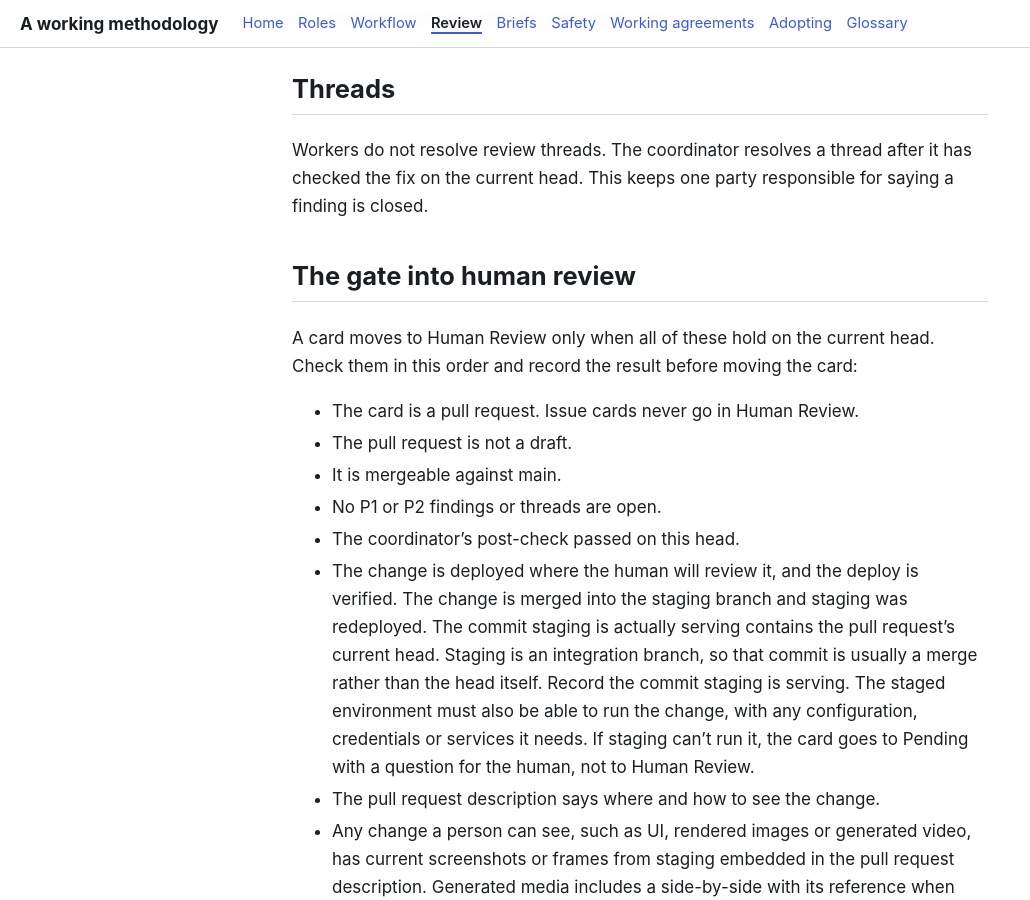
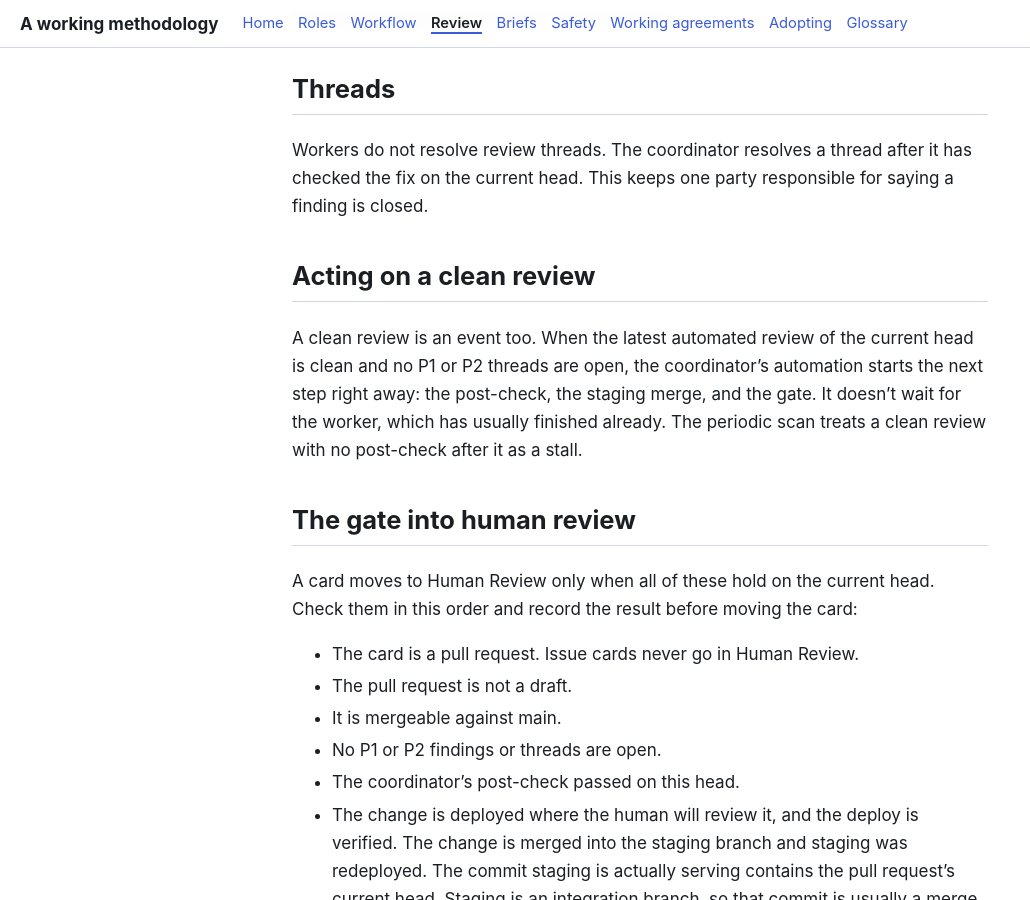
Before and after one commit to tangentcode/methodology, a Jekyll site: the page built from review.md, in a window 1280 px wide and 900 px high, scrolled down 3414 px. Shown: the whole window, without its empty margins (0-1030 px from the left). Built offline with Jekyll 4.4.1, drawn with Linux system fonts in a browser that asks for light colours; our own code applies the rules of GitHub Pages for plain Markdown files.

Commit message:
Review: a clean review is an event that starts the next step (#20)
Co-authored-by: tangentstorm <tangentstorm@users.noreply.github.com>
Co-authored-by: tangentstorm <2150613+tangentstorm@users.noreply.github.com>

```diff
--- a/review.md
+++ b/review.md
@@ -52,6 +52,10 @@ The coordinator includes this rule in every message that relays a finding. If a
 
 Workers do not resolve review threads. The coordinator resolves a thread after it has checked the fix on the current head. This keeps one party responsible for saying a finding is closed.
 
+## Acting on a clean review
+
+A clean review is an event too. When the latest automated review of the current head is clean and no P1 or P2 threads are open, the coordinator's automation starts the next step right away: the post-check, the staging merge, and the gate. It doesn't wait for the worker, which has usually finished already. The periodic scan treats a clean review with no post-check after it as a stall.
+
 ## The gate into human review
 
 A card moves to Human Review only when all of these hold on the current head. Check them in this order and record the result before moving the card:
```
